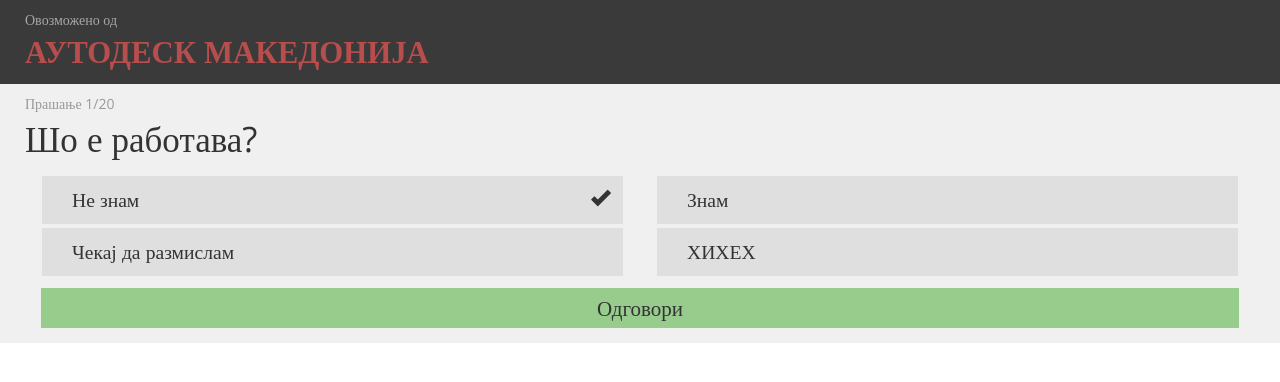
After one commit to stefankorun/FacebookQuiz, a PHP site: page /design/index.html in a window 1280 px wide. The commit adds this page. Shown: the top 382 px of the page. Run offline with PHP 8.4, Linux system fonts and the light colour scheme; some libraries are stand-ins or nearby versions.

Commit message:
Poceten dizajn na kviz

```diff
--- /dev/null
+++ b/design/css/style.css
@@ -0,0 +1,79 @@
+a,a:hover {
+    text-decoration: none;
+}
+body {
+    margin: 0;
+    padding: 0;
+    font-family: "Open Sans";
+}
+body header {
+    background: #3A3A3A;
+    color: #A7A7A7;
+    padding: 10px 25px;
+}
+body header h1 {
+    margin: 5px 0;
+    font-size: 2.2em;
+    font-weight: bold;
+}
+body header h1 a {
+    color: #B84D4D;
+}
+body header h1 a:hover {
+    color: #A53A3A;
+}
+
+
+.main {
+    padding: 10px;
+    background: #F0F0F0;
+}
+
+
+.quiz_container {
+}
+.quiz_container .status_container {
+    padding-left: 15px;
+    color: #999;
+}
+.quiz_container .qa_container {
+}
+.quiz_container .qa_container .question {
+    padding-left: 15px;
+    font-size: 2.5em;
+}
+.quiz_container .qa_container .answers_container {
+    margin: 10px 0;
+}
+.quiz_container .qa_container .answers_container .answer {
+    background: rgba(128, 128, 128, 0.15);
+    padding: 10px 10px 10px 30px;
+    margin: 2px;
+
+    font-weight: 300;
+    font-size: 1.4em;
+}
+.quiz_container .qa_container .answers_container .answer:hover {
+    cursor: pointer;
+    background: rgba(128, 128, 128, 0.45);
+}
+.quiz_container .qa_container .answers_container .answer input[type=radio] {
+    //display: none;
+}
+.quiz_container .qa_container .answers_container .answer .text {
+    float: left;
+}
+.quiz_container .qa_container .answers_container .answer .glyphicon {
+    float: right;
+    top: 2px;
+    margin-right: 3px;
+}
+.quiz_container .submit_button {
+    background: #97CC8D;
+    margin: 5px 31px;
+    padding: 5px;
+
+    font-weight: 300;
+    font-size: 1.5em;
+    text-align: center;
+}
--- /dev/null
+++ b/design/index.html
@@ -0,0 +1,68 @@
+<!DOCTYPE html>
+<html>
+<head>
+    <title>Quiz</title>
+    <meta charset="utf-8"/>
+
+    <!-- Latest compiled and minified CSS -->
+    <link rel="stylesheet" href="//netdna.bootstrapcdn.com/bootstrap/3.1.1/css/bootstrap.min.css">
+    <link href='//fonts.googleapis.com/css?family=Open+Sans:700,400,300&subset=latin,cyrillic' rel='stylesheet' type='text/css'>
+
+    <link rel="stylesheet" href="css/style.css">
+
+
+</head>
+<body>
+<header>
+    <div class="">
+        Овозможено од
+    </div>
+    <h1>
+        <a href="http://www.edukacijaanimacija.com/" target="_blank">
+           АУТОДЕСК МАКЕДОНИЈА
+        </a>
+    </h1>
+</header>
+<div class="main">
+    <div class="quiz_container">
+        <div class="status_container">Прашање 1/20</div>
+        <div class="qa_container">
+            <div class="question">
+                Шо е работава?
+            </div>
+            <div class="answers_container container-fluid">
+                <div class="col-sm-6">
+                    <div class="answer clearfix">
+                        <div class="text js_answer" for="ans1">
+                            Не знам
+                        </div>
+                        <span class="glyphicon glyphicon-ok"></span>
+                    </div>
+                </div>
+                <div class="col-sm-6">
+                    <div class="answer">
+                        Знам
+                    </div>
+                </div>
+                <div class="col-sm-6">
+                    <div class="answer">
+                        Чекај да размислам
+                    </div>
+                </div>
+                <div class="col-sm-6">
+                    <div class="answer">
+                        ХИХЕХ
+                    </div>
+                </div>
+            </div>
+        </div>
+        <div class="submit_button">
+            Одговори
+        </div>
+    </div>
+</div>
+<footer>
+
+</footer>
+</body>
+</html>
```
Also changed, not shown: Question.php (added, +13 -0 lines), Quiz.php (added, +12 -0 lines), index.php (+50 -3 lines).
